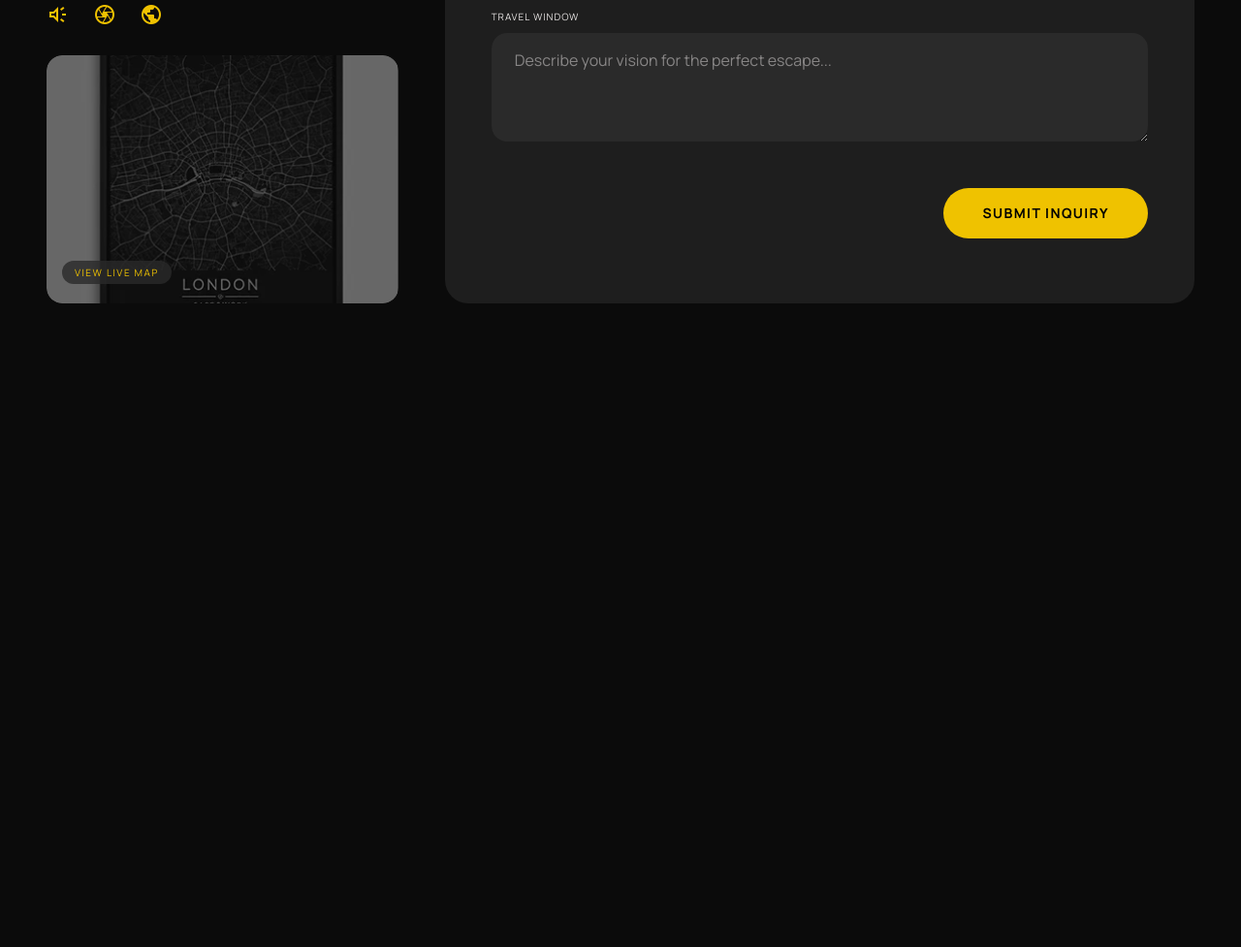
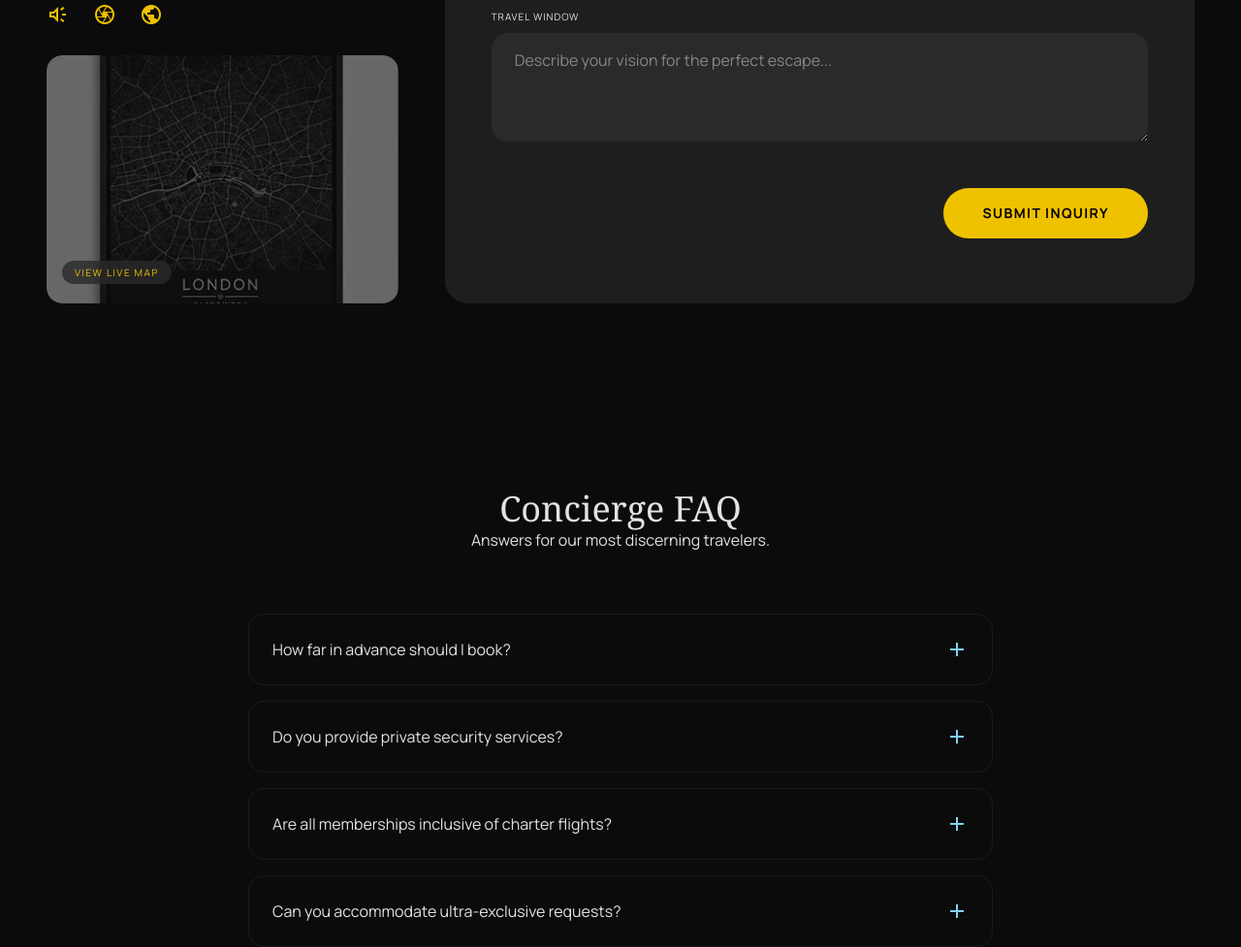
Before and after one commit to enas-mashaqi/project, a website: page assets/contactPage.html in a window 1280 px wide. Shown: the part 845-1822 px from the top of the page at 97% size. Before the commit the page ends 1254 px from the top, so only its background shows below. Drawn offline with nearby package versions, Linux system fonts and the light colour scheme.

Commit message:
FAQSection-contactPage

```diff
--- a/assets/contactPage.html
+++ b/assets/contactPage.html
@@ -36,9 +36,11 @@
     </header>
 
     <main>
-        <section class="hero  max-w-7xl mx-auto px-[80px] md:px-[180px] lg:px-[216.5px] mt-[160px] text-center mb-[96px] ">
+        <section
+            class="hero  max-w-7xl mx-auto px-[80px] md:px-[180px] lg:px-[216.5px] mt-[160px] text-center mb-[96px] ">
             <span class="text-[12px] leading-[16px] tracking-[3.6px] text-highlights">INQUIRE WITHIN</span>
-            <h1 class="text-[50px] md:text-[60px] lg:text-[72px] text-center font-serif mt-[16px]">Begin Your <span class="text-primaryAccent">Unforgettable
+            <h1 class="text-[30px] sm:text-[50px] md:text-[60px] lg:text-[72px] text-center font-serif mt-[16px]">Begin Your <span
+                    class="text-primaryAccent">Unforgettable
                 </span>Journey </h1>
 
         </section>
@@ -61,7 +63,7 @@
                     </div>
                     <div class="flex items-start gap-[16px]">
                         <img src="../assets/image/contactP/massageIcon.svg" />
-                        <p class="text-[16px] leading-[24px] font-medium">concierge@etherealnavigator.com</p>
+                        <p class="text-[16px] leading-[24px] font-medium max-xs:wrap-anywhere">concierge@etherealnavigator.com</p>
                     </div>
                     <h3 class="font-serif text-[24px] leading-[32px] mt-[48px]">Connect</h3>
                     <div class="flex gap-[24px]">
@@ -89,14 +91,15 @@
                 <h2 class="text-[30px] leading-[36px] font-serif mb-[32px]">Reservation Inquiry</h2>
                 <form action="" class="grid grid-cols-1 md:grid-cols-2 gap-[32px]">
                     <div class="flex flex-col  gap-[8.5px]">
-                        <label class="text-[10px] leading-[15px]">FULL NAME</label><input type="text" placeholder="Julian Vane"
-                            class="px-[24px] py-[17px] bg-secondaryGray rounded-2xl " />
+                        <label class="text-[10px] leading-[15px]">FULL NAME</label><input type="text"
+                            placeholder="Julian Vane" class="px-[24px] py-[17px] bg-secondaryGray rounded-2xl " />
                     </div>
                     <div class="flex flex-col gap-[8.5px]">
-                        <label class="text-[10px] leading-[15px] tracking-[1px]"> Email Address</label><input type="email" placeholder="vane@private.com"
+                        <label class="text-[10px] leading-[15px] tracking-[1px]"> Email Address</label><input
+                            type="email" placeholder="vane@private.com"
                             class="px-[24px] py-[17px] bg-secondaryGray rounded-2xl" />
                     </div>
-                     <div class="flex flex-col gap-[8.5px]">
+                    <div class="flex flex-col gap-[8.5px]">
                         <label class="text-[10px] leading-[15px] tracking-[1px]">PREFERRED DESTINATION</label>
                         <select class="bg-secondaryGray px-[24px] py-[16px] rounded-2xl">
                             <option>Amalfi Coast, Italy</option>
@@ -105,18 +108,57 @@
                             <option>Swiss Alps Retreat</option>
                         </select>
                     </div>
-                     <div class="flex flex-col  gap-[8.5px]">
-                        <label class="text-[10px] leading-[15px] tracking-[1px]">TRAVEL WINDOW</label><input type="email" placeholder="Spring 2025"
+                    <div class="flex flex-col  gap-[8.5px]">
+                        <label class="text-[10px] leading-[15px] tracking-[1px]">TRAVEL WINDOW</label><input
+                            type="email" placeholder="Spring 2025"
                             class="px-[24px] py-[17px] bg-secondaryGray rounded-2xl" />
                     </div>
-                      <div class="flex flex-col  gap-[8.5px] md:col-span-2">
+                    <div class="flex flex-col  gap-[8.5px] md:col-span-2">
                         <label class="text-[10px] leading-[15px] tracking-[1px]">TRAVEL WINDOW</label>
-                        <textarea rows="4" placeholder="Describe your vision for the perfect escape..." class="bg-secondaryGray px-[24px] pt-[16px] rounded-2xl"></textarea>
+                        <textarea rows="4" placeholder="Describe your vision for the perfect escape..."
+                            class="bg-secondaryGray px-[24px] pt-[16px] rounded-2xl"></textarea>
                     </div>
                     <div class="md:col-span-2 flex justify-end">
-                        <button class="text-black text-[14px] leading-[20px] tracking-[1.4px] font-bold mt-[16px] px-[40px] py-[16px] bg-highlights rounded-full hover:shadow-[0_0px_10px_rgba(255,255,0,0.7)] cursor-pointer transition-all duration-400">SUBMIT INQUIRY</button>
+                        <button
+                            class="text-black text-[14px] leading-[20px] tracking-[1.4px] font-bold mt-[16px] px-[40px] py-[16px] bg-highlights rounded-full hover:shadow-[0_0px_10px_rgba(255,255,0,0.7)] cursor-pointer transition-all duration-400">SUBMIT
+                            INQUIRY</button>
                     </div>
                 </form>
+            </div>
+
+        </section>
+
+        <section class="FAQ mt-[96px]">
+            <div class="max-w-7xl mx-auto  text-center pt-[96px] px-[20px] md:px-[80px] lg:px-[256px] ">
+                <h2 class="text-[36px] leading-[40px] font-serif  ">Concierge FAQ</h2>
+                <span class="text-[16px] leading-[24px] ">Answers for our most discerning travelers.</span>
+                <div class=" mt-[64px] flex flex-col gap-[16px]">
+                    <div
+                        class="group flex justify-between p-[24px] rounded-2xl border-[1px]  border-gray-500/15 group hoverDiv">
+                        <h4 class="text-[16px] leading-[24px]">How far in advance should I book?</h4>
+                        <span
+                            class="material-symbols-outlined text-primaryAccent group-hover:rotate-45 transition-transform">add</span>
+                    </div>
+                    <div
+                        class="group flex justify-between p-[24px] rounded-2xl border-[1px] border-gray-500/15 group hoverDiv">
+                        <h4 class="text-[16px] leading-[24px]">Do you provide private security services?</h4>
+                        <span
+                            class="material-symbols-outlined text-primaryAccent group-hover:rotate-45 transition-transform">add</span>
+                    </div>
+                    <div
+                        class="group flex justify-between p-[24px] rounded-2xl border-[1px]  border-gray-500/15 group hoverDiv">
+                        <h4 class="text-[16px] leading-[24px]">Are all memberships inclusive of charter flights?</h4>
+                        <span
+                            class="material-symbols-outlined text-primaryAccent group-hover:rotate-45 transition-transform">add</span>
+                    </div>
+                    <div
+                        class="group flex justify-between p-[24px] rounded-2xl border-[1px]  border-gray-500/15 group hoverDiv">
+                        <h4 class="text-[16px] leading-[24px]">Can you accommodate ultra-exclusive requests?</h4>
+                        <span
+                            class="material-symbols-outlined text-primaryAccent group-hover:rotate-45 transition-transform">add</span>
+                    </div>
+
+                </div>
             </div>
 
         </section>
--- a/assets/css/input.css
+++ b/assets/css/input.css
@@ -48,3 +48,6 @@
 }
 @utility hoverImage{
 @apply transition-transform duration-600 group-hover:scale-110;}
+
+@utility hoverDiv{
+    @apply hover:bg-secondaryGray  transition-all duration-300 cursor-pointer;}
```
Also changed, not shown: assets/css/output.css.
